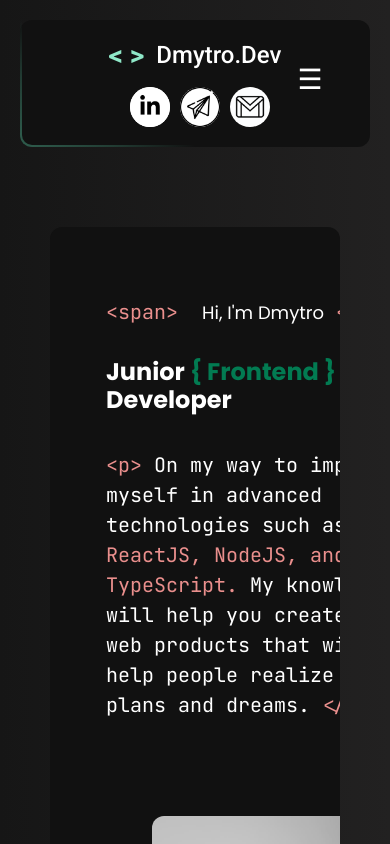
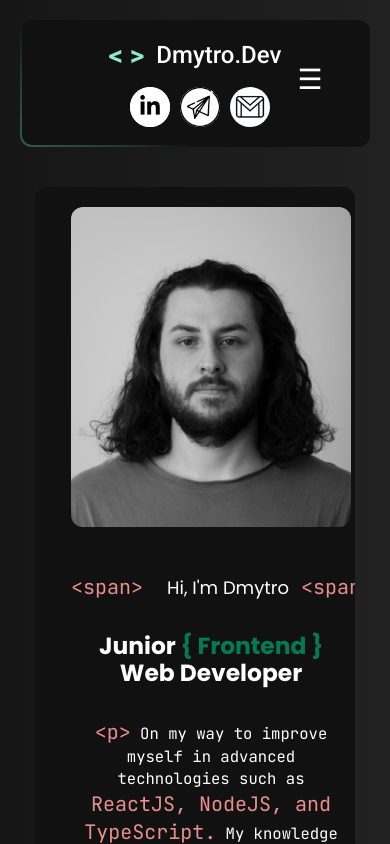
Before and after one commit to Grenky/myportfolio, a React (Create React App) app: page / in a window 390 px wide. Shown: the top 844 px of the page. Built offline with nearby package versions, Linux system fonts and the light colour scheme.

Commit message:
update mobile version 2

```diff
--- a/src/pages/Home/HomeComponents/HomeContent/HomeContent.module.scss
+++ b/src/pages/Home/HomeComponents/HomeContent/HomeContent.module.scss
@@ -5,10 +5,7 @@
     51%, 100% {
         opacity: 0;
     }
-
 }
-
-
 
 .wrapper {
     color: white;
@@ -67,28 +64,34 @@
         background-size: 2px 100%;
     }
 
-      @media (max-width: 768px) {
-        flex-direction: column-reverse;
-        gap: 3  0px;
-      }
-
     .img-box {
         flex-shrink: 0;
         max-width: 500px;
         width: 100%;
         display: flex;
-        justify-content: center;
-        align-items: center;
+        justify-content: center; // центр по горизонталі
+        align-items: center;     // центр по вертикалі
         flex: 1;
 
+        .myImg {
+            max-width: 100%;
+            width: auto;      // для точного центру
+            height: auto;
+            border-radius: 12px;
+            display: block;   // прибирає inline offset
+        }
 
-        .myImg {
-            width: 100%;
-            height: 100%;
-            object-fit: cover;
-            border-radius: 12px;
+        @media (max-width: 768px) {
+            flex: 0 0 auto;       // прибираємо розтягування
+            margin: 0 auto;       // центр по горизонталі
+            max-width: 100%;
+        }
+
+        @media (max-width: 500px) {
+            margin: 0 auto;
         }
     }
+
     .text {
         min-width: 300px;
         display: flex;
@@ -101,22 +104,30 @@
             font-size: clamp(18px, 2vw, 28px);
             font-family: 'Poppins', sans-serif;
             white-space: nowrap;
+
             .tag {
                 color: #EA8F8D;
                 font-size: 20px;
                 font-family: 'JetBrains Mono', monospace;
             }
         }
+
         .title {
             font-size: clamp(24px, 4vw, 38px);
             font-family: 'Poppins', sans-serif;
-
 
             .title-tag {
                 color: #027B52;
                 white-space: nowrap;
             }
+
+            @media (max-width: 500px) {
+                font-size: clamp(20px, 6vw, 28px);
+                min-width: auto;
+                width: 100%;
             }
+        }
+
         .last-text {
             font-family: 'JetBrains Mono', monospace;
             font-size: 20px;
@@ -128,6 +139,7 @@
             .tag{
                 color: #EA8F8D;
             }
+
             .cursor {
                 display: inline-block;
                 width: 5px;
@@ -136,6 +148,62 @@
                 margin-left: 2px;
                 animation: blink 1s steps(1) infinite;
             }
+
+            @media (max-width: 500px) {
+                font-size: clamp(14px, 4vw, 18px);
+                line-height: 1.4;
             }
         }
+
+        @media (max-width: 768px) {
+            min-width: auto;
+            width: 100%;
+
         }
+    }
+
+    @media (max-width: 900px) {
+        gap: 40px;
+
+    }
+
+    // --- Мобільна версія з точними параметрами My Skills ---
+    @media (max-width: 768px) {
+        flex-direction: column;
+        gap: 20px;
+        text-align: center;
+        width: auto;
+        max-width: 100%;
+        margin: 0px 30px 70px 30px; // вертикальні відступи як у My Skills
+        padding: 40px;              // padding як у My Skills
+
+        .img-box, .text {
+            flex: 1 1 100%;
+            max-width: 100%;
+        }
+
+        .first-text {
+            white-space: normal; // переносимо текст
+        }
+
+        .title {
+            font-size: clamp(20px, 6vw, 28px);
+            width: 100%;
+        }
+
+        .last-text {
+            font-size: clamp(14px, 4vw, 18px);
+            line-height: 1.4;
+        }
+
+        .img-box .myImg {
+            margin: 0 auto; // центр картинки на мобілці
+        }
+    }
+
+    @media (max-width: 500px) {
+        padding: 20px;
+        margin: 0 15px 20px 15px;
+        gap: 15px;
+    }
+}
```
Lines whose indentation alone changed are shown as unchanged.
